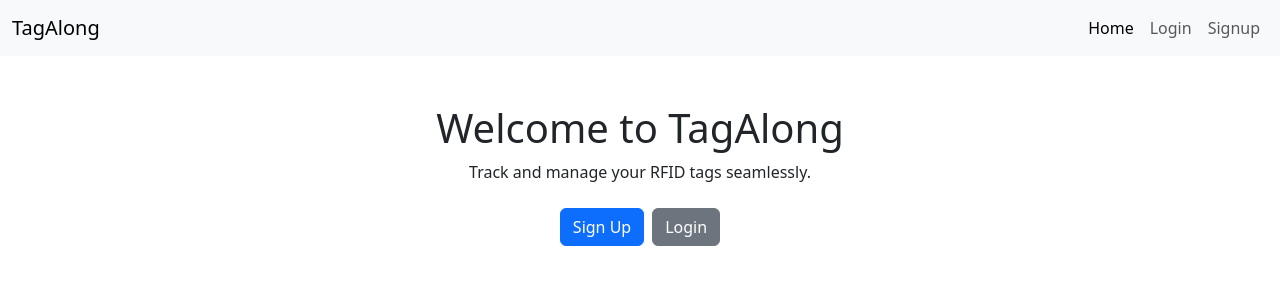
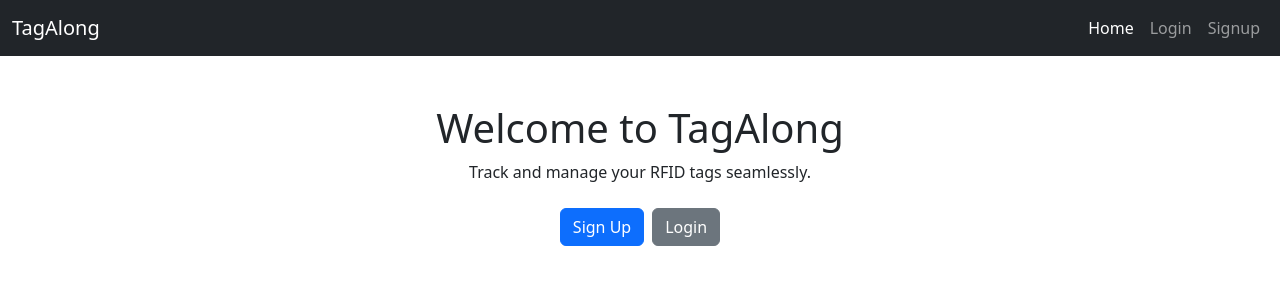
Before and after one commit to vivaanjhaveri/tag-along, a Vue app: page / in a window 1280 px wide. Shown: the top 300 px of the page. Built offline with nearby package versions, Linux system fonts and the light colour scheme.

Commit message:
Updated navbar

```diff
--- a/src/components/Navbar.vue
+++ b/src/components/Navbar.vue
@@ -1,6 +1,6 @@
 <!-- src/components/Navbar.vue -->
 <template>
-    <nav class="navbar navbar-expand-lg navbar-light bg-light">
+    <nav class="navbar navbar-expand-lg navbar-dark bg-dark">
       <div class="container-fluid">
         <!-- Brand -->
         <router-link class="navbar-brand" to="/">TagAlong</router-link>
@@ -113,5 +113,4 @@
     color: #0d6efd; /* Bootstrap primary color */
   }
 
-  /* Optional: Customize navbar styles further if needed */
   </style>
```
